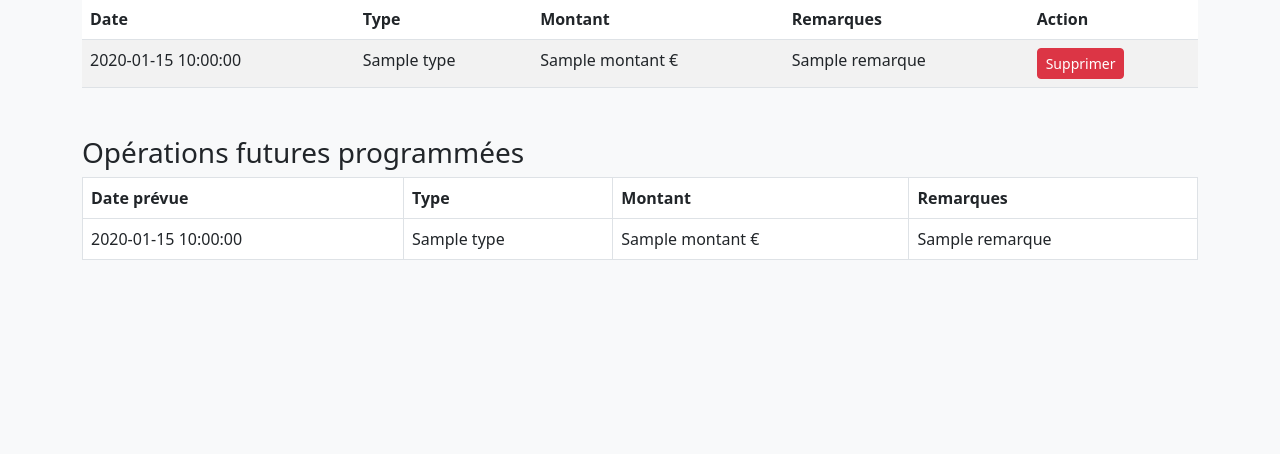
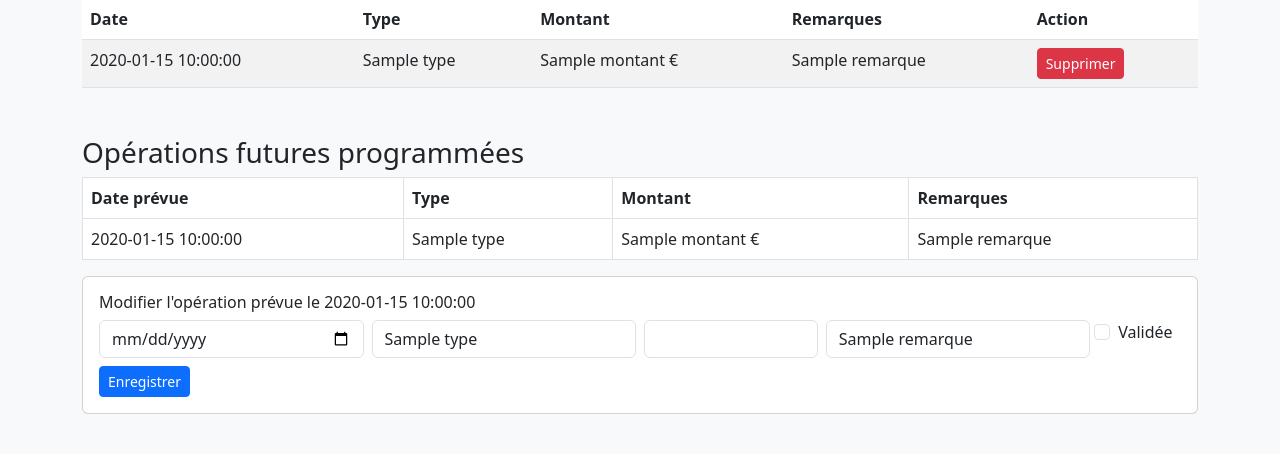
Before and after one commit to cavazzanat/crm-flask, a Flask app: template templates/client.html in a window 1280 px wide. Shown: the part 1151-1605 px from the top of the page. Before the commit the page ends 1411 px from the top, so only its background shows below. Run offline with Flask 3, Linux system fonts and the light colour scheme; the template is opened without the code that fills it: most values are stand-ins (such as "Sample title", 1, 10 or a date in 2020); some libraries are stand-ins or nearby versions.

Commit message:
nouvelle mise à jour

```diff
--- a/templates/client.html
+++ b/templates/client.html
@@ -138,6 +138,36 @@
         {% endfor %}
       </tbody>
     </table>
+
+    <!-- Formulaires de modification juste après le tableau -->
+    {% for op in operations_futures %}
+    <div class="card my-3">
+      <div class="card-body">
+        <h6>Modifier l'opération prévue le {{ op.date_prevue }}</h6>
+        <form method="POST" action="/client/{{ client.id }}/edit-operation-future/{{ op.id }}" class="row g-2">
+          <div class="col-md-3">
+            <input type="date" name="date_prevue" class="form-control" value="{{ op.date_prevue }}" required>
+          </div>
+          <div class="col-md-3">
+            <input type="text" name="type" class="form-control" value="{{ op.type }}" required>
+          </div>
+          <div class="col-md-2">
+            <input type="number" name="montant" class="form-control" step="0.01" value="{{ op.montant }}" required>
+          </div>
+          <div class="col-md-3">
+            <input type="text" name="remarque" class="form-control" value="{{ op.remarque or '' }}">
+          </div>
+          <div class="col-md-1 form-check">
+            <input class="form-check-input" type="checkbox" name="validee" {% if op.validee %}checked{% endif %}>
+            <label class="form-check-label">Validée</label>
+          </div>
+          <div class="col-12">
+            <button type="submit" class="btn btn-primary btn-sm">Enregistrer</button>
+          </div>
+        </form>
+      </div>
+    </div>
+    {% endfor %}
   </div>
 
   </div>
```
Lines whose indentation alone changed are shown as unchanged.
